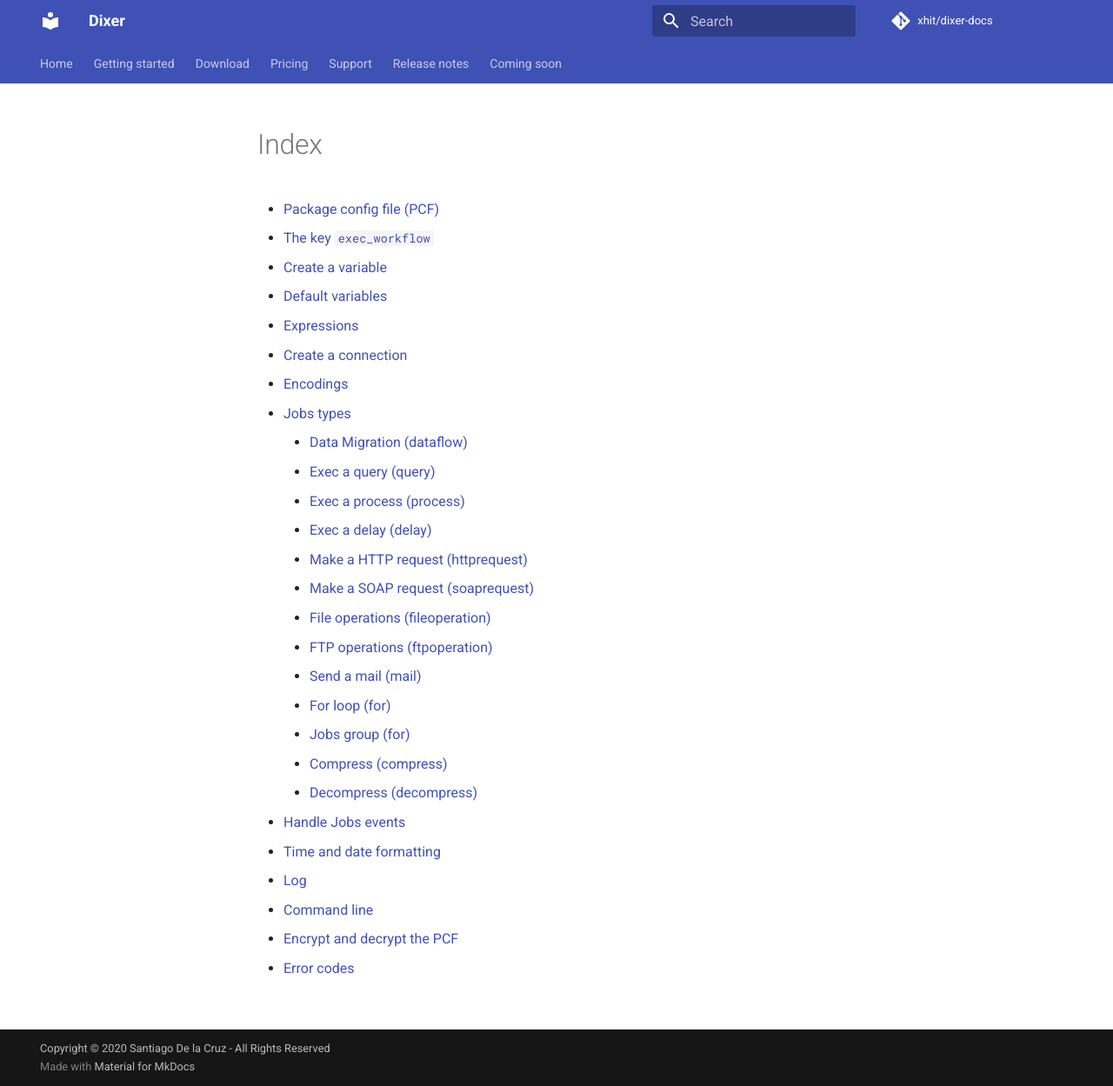
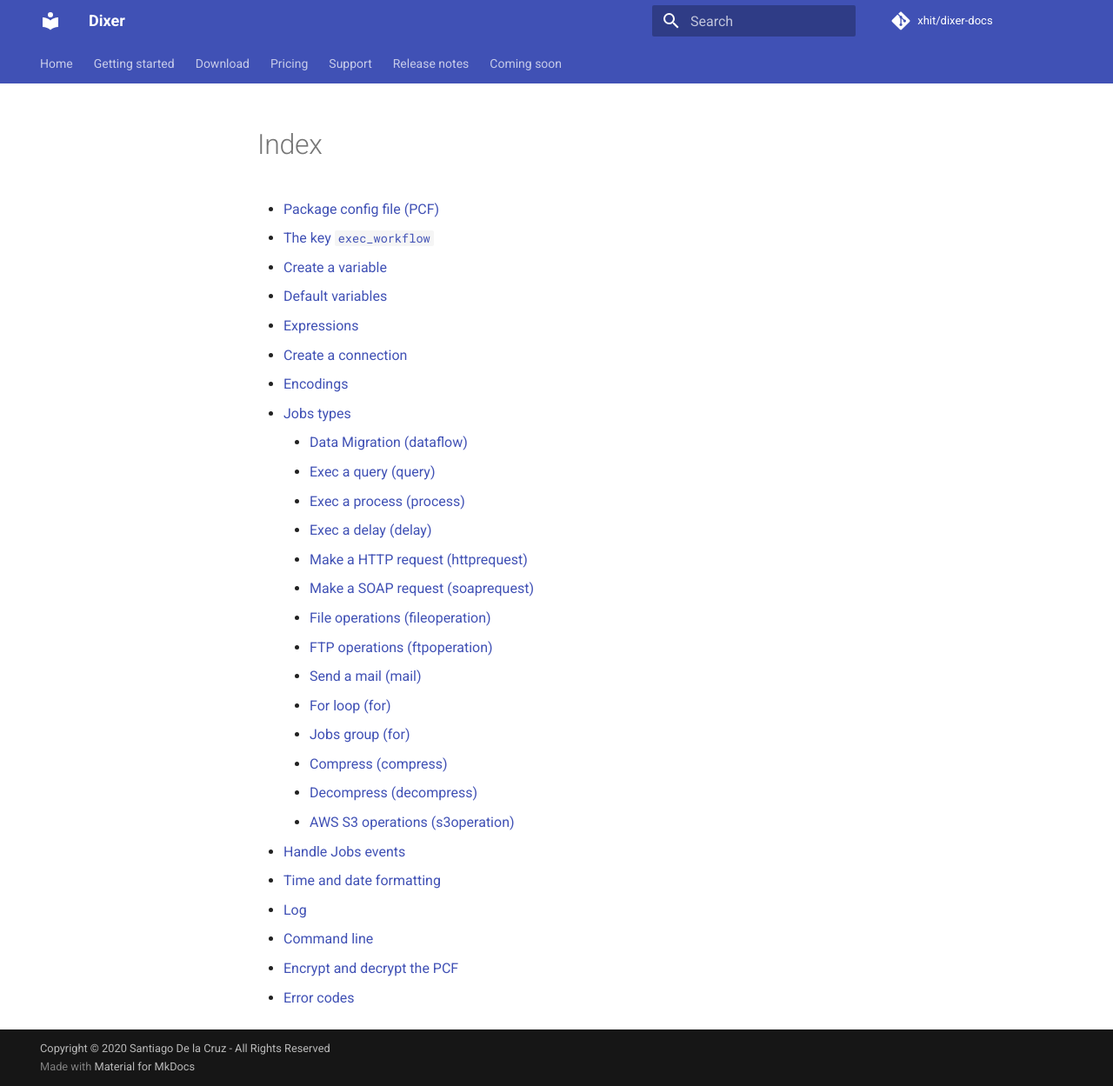
Before and after one commit to Dixer-ETL/dixer-docs, an MkDocs documentation site: the page built from docs/documentation/README.md, in a window 1280 px wide and 1249 px high. Shown: the whole window at 87% size. Built offline with MkDocs 1.6.1 and Material for MkDocs 9.7.7, drawn with Linux system fonts in a browser that asks for light colours; comment, search, counter and statistics services are not loaded.

Commit message:
Add AWS S3 operations to job list

```diff
--- a/docs/documentation/README.md
+++ b/docs/documentation/README.md
@@ -19,6 +19,7 @@
     * [Jobs group (for)](jobs/Jobs-group.md)
     * [Compress (compress)](jobs/Compress.md)
     * [Decompress (decompress)](jobs/Decompress.md)
+    * [AWS S3 operations (s3operation)](jobs/S3-operations.md)
 * [Handle Jobs events](Handle-jobs-events.md)
 * [Time and date formatting](Time-and-date-formatting.md)
 * [Log](Log.md)
--- a/mkdocs.yml
+++ b/mkdocs.yml
@@ -48,6 +48,7 @@ nav:
       - Jobs group (jobsgroup): documentation/jobs/Jobs-group.md
       - Compress (compress): documentation/jobs/Compress.md
       - Decompress (decompress): documentation/jobs/Decompress.md
+      - AWS S3 operations (s3operation): documentation/jobs/S3-operations.md
     - Handle Jobs events: documentation/Handle-jobs-events.md
     - Time and date formatting: documentation/Time-and-date-formatting.md
     - Log: documentation/Log.md
```
